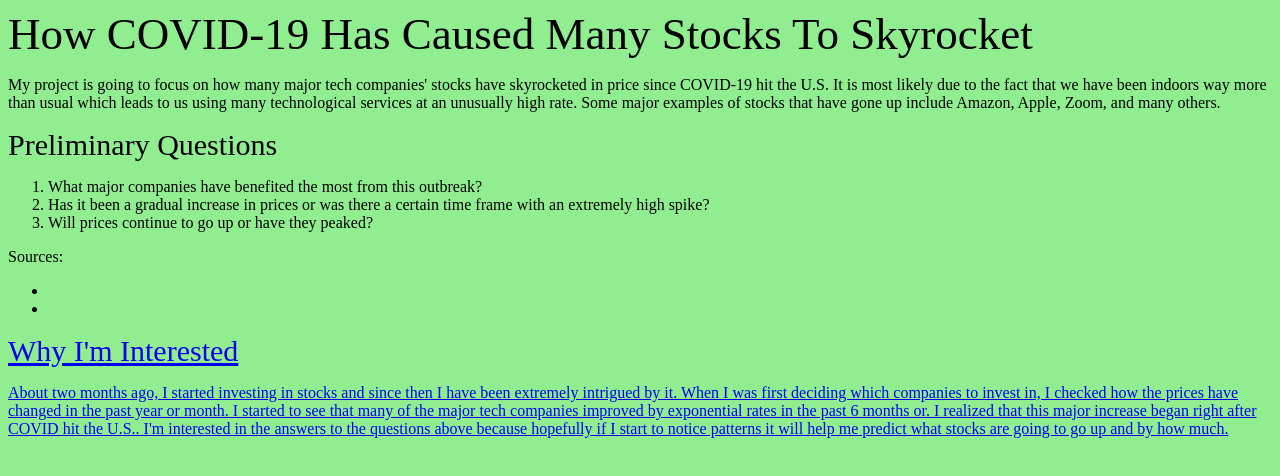
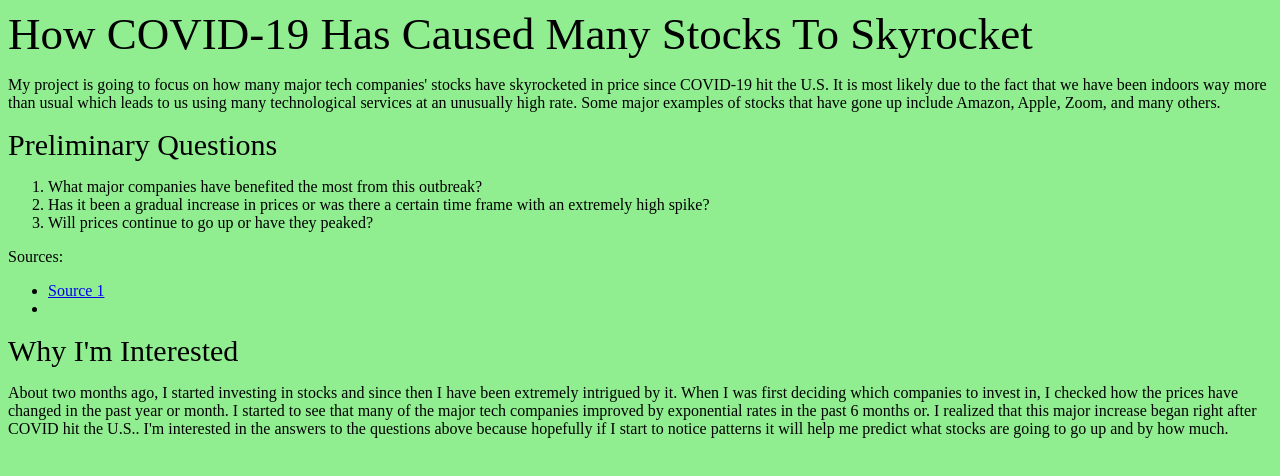
Before and after one commit to drewdunn1/Projectwebpage, a plain HTML site: page index.html in a window 1280 px wide. Drawn offline with Linux system fonts and the light colour scheme.

Commit message:
Update index.html

```diff
--- a/index.html
+++ b/index.html
@@ -19,7 +19,7 @@
         <p>Sources:
             <ul>
             <li>
-                <a href="https://www.kaggle.com/aayushmishra1512/faang-complete-stock-data"><li></ul>
+                <a href="https://www.kaggle.com/aayushmishra1512/faang-complete-stock-data">Source 1</a><li></ul>
             </p></div>
     <div>
         <header id=second>Why I'm Interested</header>
```
